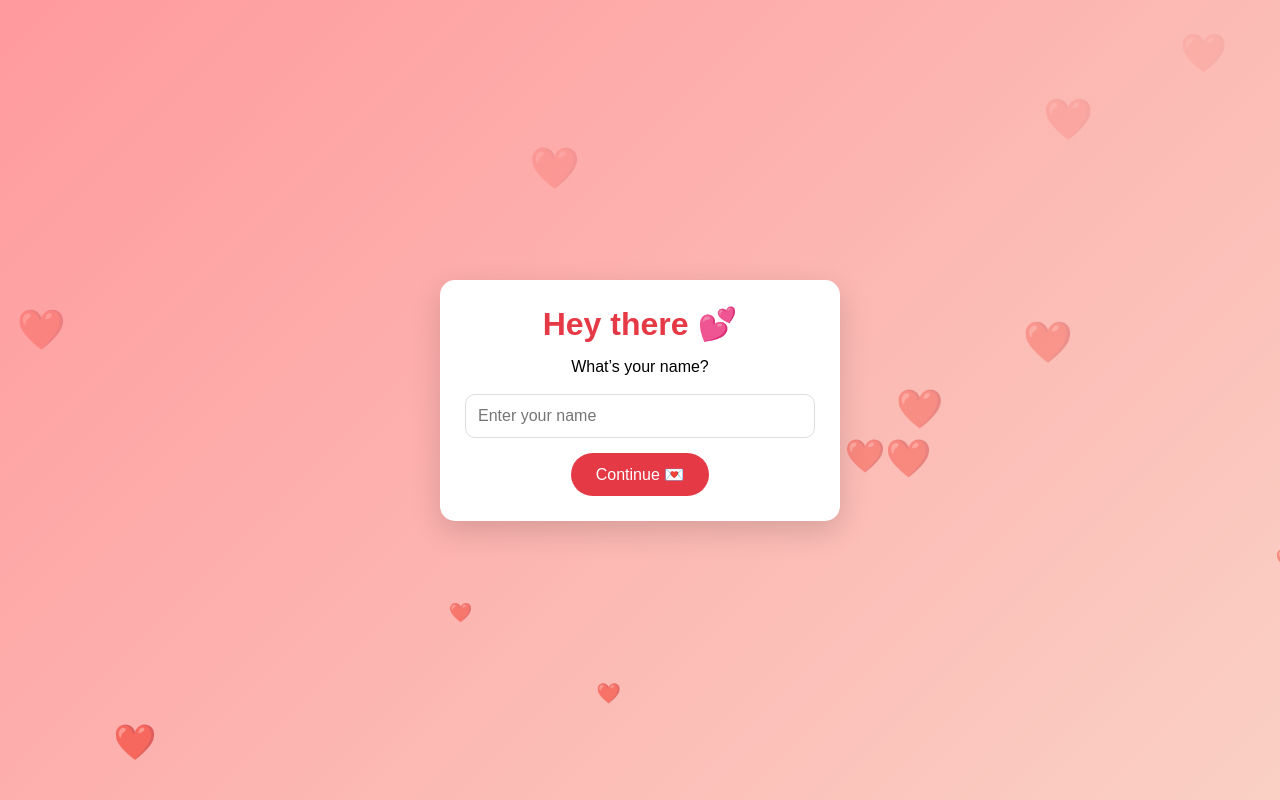
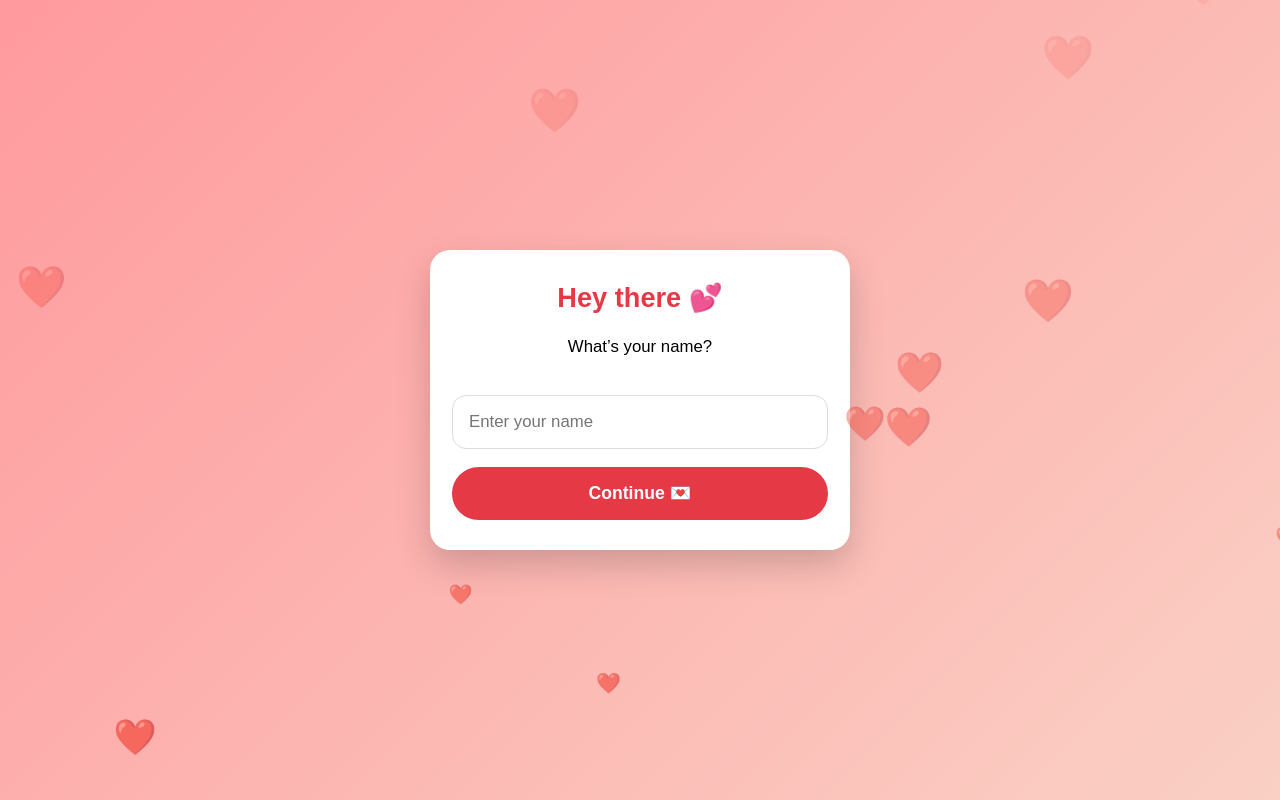
Before and after one commit to HariOwns/Valentine, a plain HTML site: page index.html in a window 1280 px wide. Drawn offline with Linux system fonts and the light colour scheme.

Commit message:
Update style.css

```diff
--- a/css/style.css
+++ b/css/style.css
@@ -1,11 +1,114 @@
+* {
+  margin: 0;
+  padding: 0;
+  box-sizing: border-box;
+  font-family: "Poppins", sans-serif;
+}
 
-*{margin:0;padding:0;box-sizing:border-box;font-family:Poppins,sans-serif;}
-body{background:linear-gradient(135deg,#ff9a9e,#fad0c4);min-height:100vh;display:flex;align-items:center;justify-content:center;}
-.container{background:#fff;padding:25px;border-radius:15px;width:90%;max-width:400px;text-align:center;box-shadow:0 10px 30px rgba(0,0,0,0.15);}
-h1{color:#e63946;margin-bottom:15px;}
-input{width:100%;padding:12px;border-radius:10px;border:1px solid #ddd;margin-bottom:15px;font-size:16px;}
-button{padding:12px 25px;border:none;border-radius:25px;background:#e63946;color:white;font-size:16px;cursor:pointer;transition:0.3s;}
-button:hover{background:#ff4d6d;}
-video{width:100%;border-radius:15px;}
-.heart{position:fixed;bottom:-20px;color:rgba(255,0,100,0.7);font-size:20px;animation:floatUp 6s linear infinite;pointer-events:none;}
-@keyframes floatUp{0%{transform:translateY(0) scale(1);opacity:1;}100%{transform:translateY(-110vh) scale(1.5);opacity:0;}}
+body {
+  background: linear-gradient(135deg, #ff9a9e, #fad0c4);
+  min-height: 100vh;
+  display: flex;
+  align-items: center;
+  justify-content: center;
+}
+
+/* MAIN CARD */
+.container {
+  background: #fff;
+  padding: 30px 22px;
+  border-radius: 20px;
+  width: 92%;
+  max-width: 420px;
+  text-align: center;
+  box-shadow: 0 15px 35px rgba(0,0,0,0.18);
+}
+
+/* HEADINGS */
+h1 {
+  color: #e63946;
+  margin-bottom: 18px;
+  font-size: 1.7rem;
+  line-height: 1.3;
+}
+
+/* TEXT */
+p {
+  font-size: 1.05rem;
+  line-height: 1.5;
+}
+
+/* INPUT */
+input {
+  width: 100%;
+  padding: 16px;
+  border-radius: 14px;
+  border: 1px solid #ddd;
+  margin: 18px 0;
+  font-size: 1.05rem;
+}
+
+/* BUTTONS */
+button {
+  width: 100%;
+  padding: 16px;
+  border: none;
+  border-radius: 30px;
+  background: #e63946;
+  color: white;
+  font-size: 1.1rem;
+  font-weight: 600;
+  cursor: pointer;
+  transition: 0.3s;
+}
+
+button:hover {
+  background: #ff4d6d;
+}
+
+/* YES / NO BUTTON FIX */
+.yes-btn {
+  margin-top: 15px;
+}
+
+/* VIDEO */
+video {
+  width: 100%;
+  margin-top: 15px;
+  border-radius: 18px;
+}
+
+/* ❤️ FLOATING HEARTS */
+.heart {
+  position: fixed;
+  bottom: -20px;
+  color: rgba(255, 0, 100, 0.7);
+  animation: floatUp 6s linear infinite;
+  pointer-events: none;
+}
+
+@keyframes floatUp {
+  from {
+    transform: translateY(0) scale(1);
+    opacity: 1;
+  }
+  to {
+    transform: translateY(-120vh) scale(1.6);
+    opacity: 0;
+  }
+}
+
+/* 📱 EXTRA MOBILE BOOST */
+@media (max-width: 480px) {
+  h1 {
+    font-size: 1.9rem;
+  }
+
+  p {
+    font-size: 1.1rem;
+  }
+
+  button {
+    font-size: 1.15rem;
+  }
+}
```
